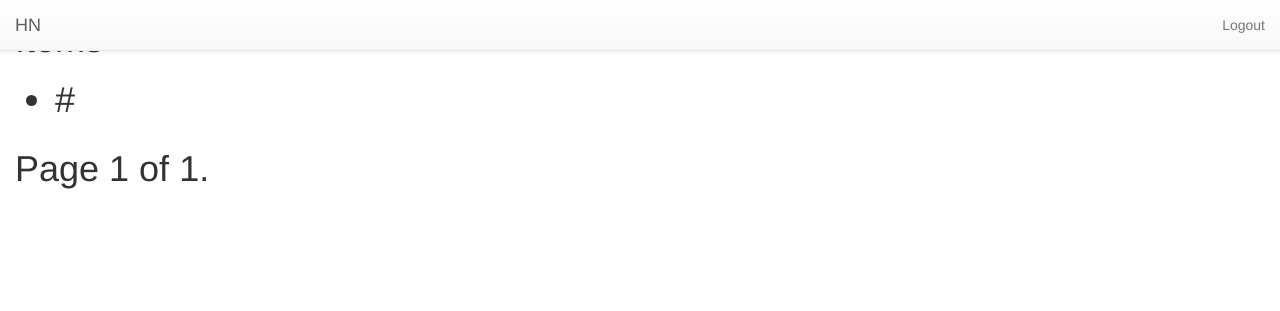
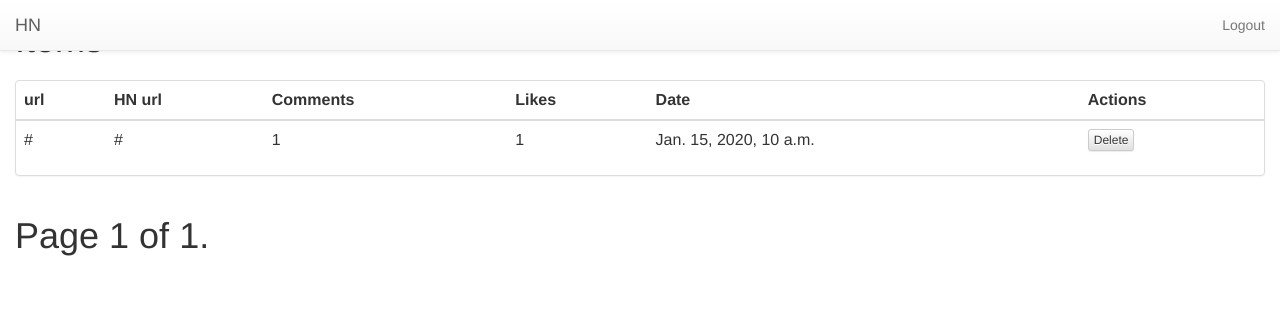
Before and after one commit to twistedlog/hacker_news_clone, a Django app: page /posts/ in a window 1280 px wide. Shown: the top 311 px of the page. Run offline with Django 3.2, Linux system fonts and the light colour scheme; a user stored in the database is signed in; tables that the repository leaves empty hold one stand-in row (values such as "Sample post"); some libraries are stand-ins or nearby versions.

Commit message:
displaying hn posts

```diff
--- a/hacker_news/templates/newsfeed/news_item_list.html
+++ b/hacker_news/templates/newsfeed/news_item_list.html
@@ -1,14 +1,55 @@
 {% extends "base.html" %}
 {% block content %}
 <h1>Items<h1>
-  <ul>
-    {% for item in news_items %}
-    <li>{{item.url}}</li>
-    {% empty %}
-    <li>No News Items yet.</li>
-    {% endfor %}
-  </ul>
 
+    <div class="panel panel-default">
+      <table class="table">
+        <thead>
+          <tr>
+            <th>url</th>
+            <th>HN url</th>
+            <th>Comments</th>
+            <th>Likes</th>
+            <th>Date</th>
+            <th>Actions</th>
+          </tr>
+        </thead>
+        <tbody>
+            {% for item in news_items %}
+            <tr>
+              <td class="customtable">{{item.url}}</td>
+              <td class="customtable">{{item.hn_url}}</td>
+              <td>{{item.comments}}</td>
+              <td>{{item.upvotes}}</td>
+              <td>{{item.posted_on}}</td>
+              <td>
+                {% if not item.read %}
+                <form id="markRead" method="post" action="{% url 'read' %}">
+                  {% csrf_token %}
+                  <input type="hidden" name="item-id" value="{{item.id}}"/>
+                  <input class="btn btn-default btn-xs" type="submit" value="Read"/>
+                </form>
+                {% endif %}
+                <form id="markDeleted" method="post" action="{% url 'delete' %}">
+                  {% csrf_token %}
+                  <input type="hidden" name="item-id" value="{{item.id}}"/>
+                  <input class="btn btn-default btn-xs" type="submit" value="Delete"/>
+                </form>
+              </td>
+            </tr>
+            {% endfor %}
+        </tbody>
+      </table>
+    </div>
+  <script language="javascript" type="text/javascript">
+        // wait for the DOM to be loaded
+        $(document).ready(function() {
+            // bind 'myForm' and provide a simple callback function
+            $('#markRead, #markDeleted').ajaxForm(function() {
+                location.reload();
+            });
+        });
+    </script>
   <div class="pagination">
     <span class="step-links">
       {% if page_obj.has_previous %}
```
